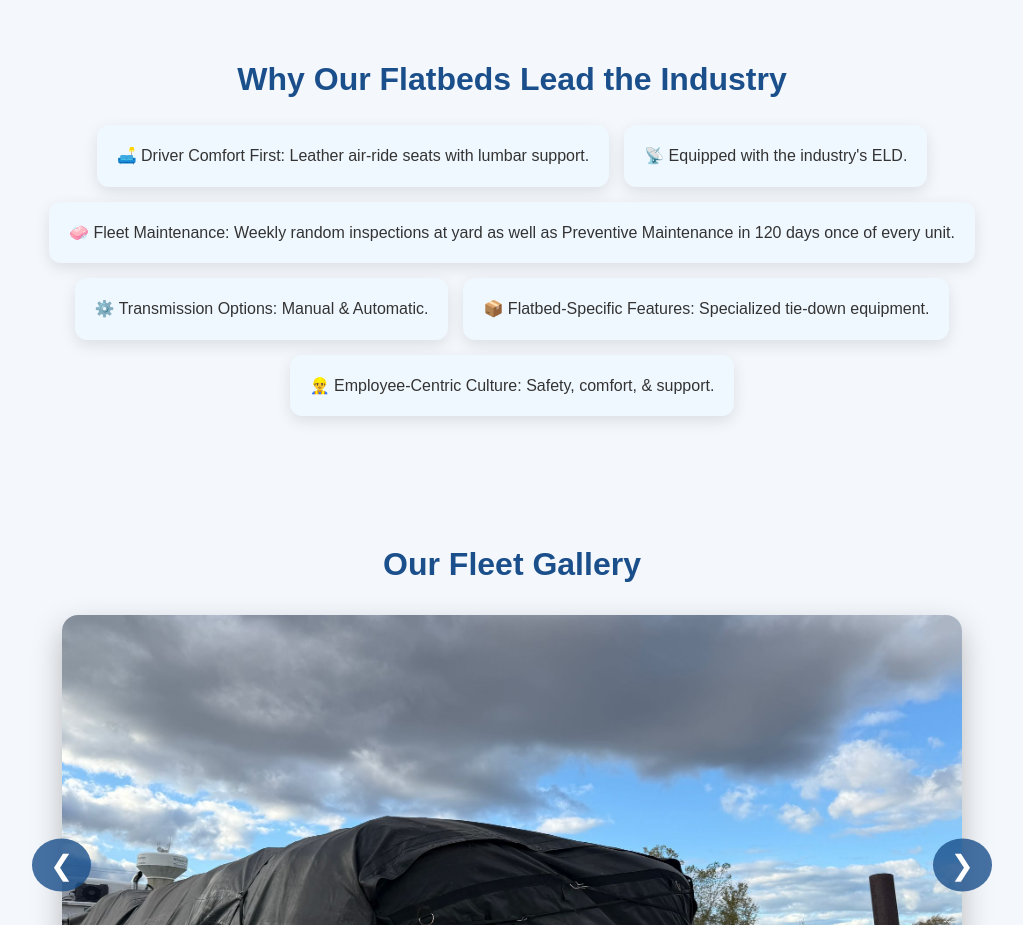
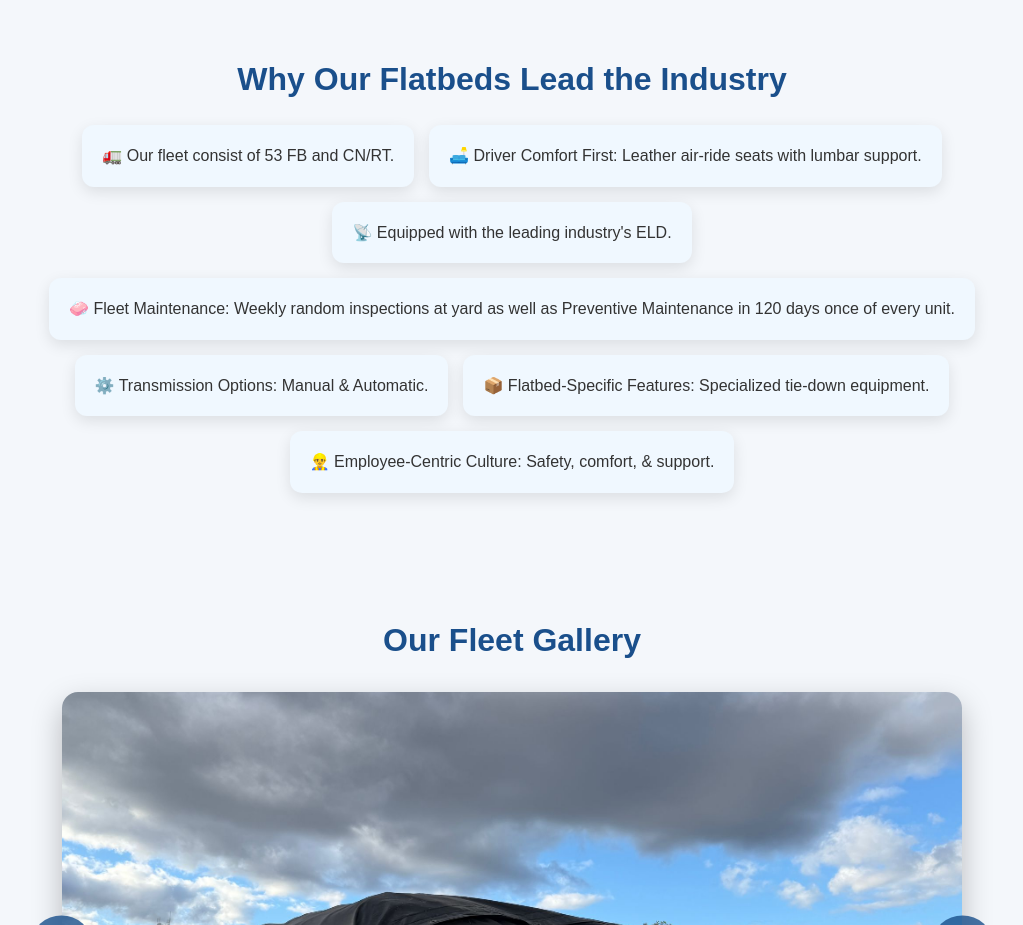
Before and after one commit to MrVenom786/rgm-web-frontend, a React (Create React App) app: page /join/equipment in a window 1280 px wide. Shown: the part 780-1705 px from the top of the page, without its empty margins (128-1151 px from the left). Built offline with nearby package versions, Linux system fonts and the light colour scheme.

Commit message:
Update Equipment.js

```diff
--- a/src/pages/joinRGM/Equipment.js
+++ b/src/pages/joinRGM/Equipment.js
@@ -60,8 +60,9 @@ function Equipment() {
       <div className="equipment-content">
         <h2>Why Our Flatbeds Lead the Industry</h2>
         <ul className="equipment-list">
+          <li>🚛 Our fleet consist of 53 FB and CN/RT.</li>
           <li>🛋️ Driver Comfort First: Leather air-ride seats with lumbar support.</li>
-          <li>📡 Equipped with the industry's ELD.</li>
+          <li>📡 Equipped with the leading industry's ELD.</li>
           <li>🧼 Fleet Maintenance: Weekly random inspections at yard as well as Preventive Maintenance in 120 days once of every unit.</li>
           <li>⚙️ Transmission Options: Manual & Automatic.</li>
           <li>📦 Flatbed-Specific Features: Specialized tie-down equipment.</li>
```
